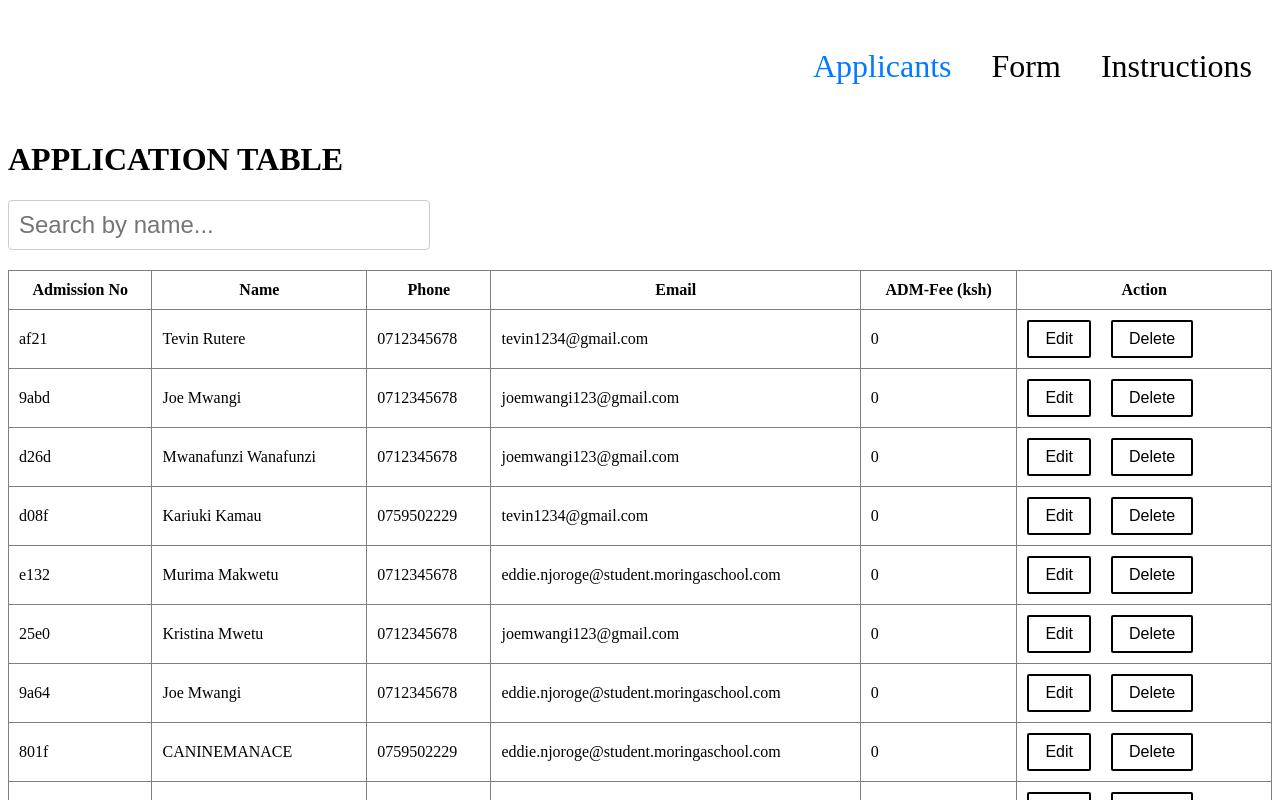
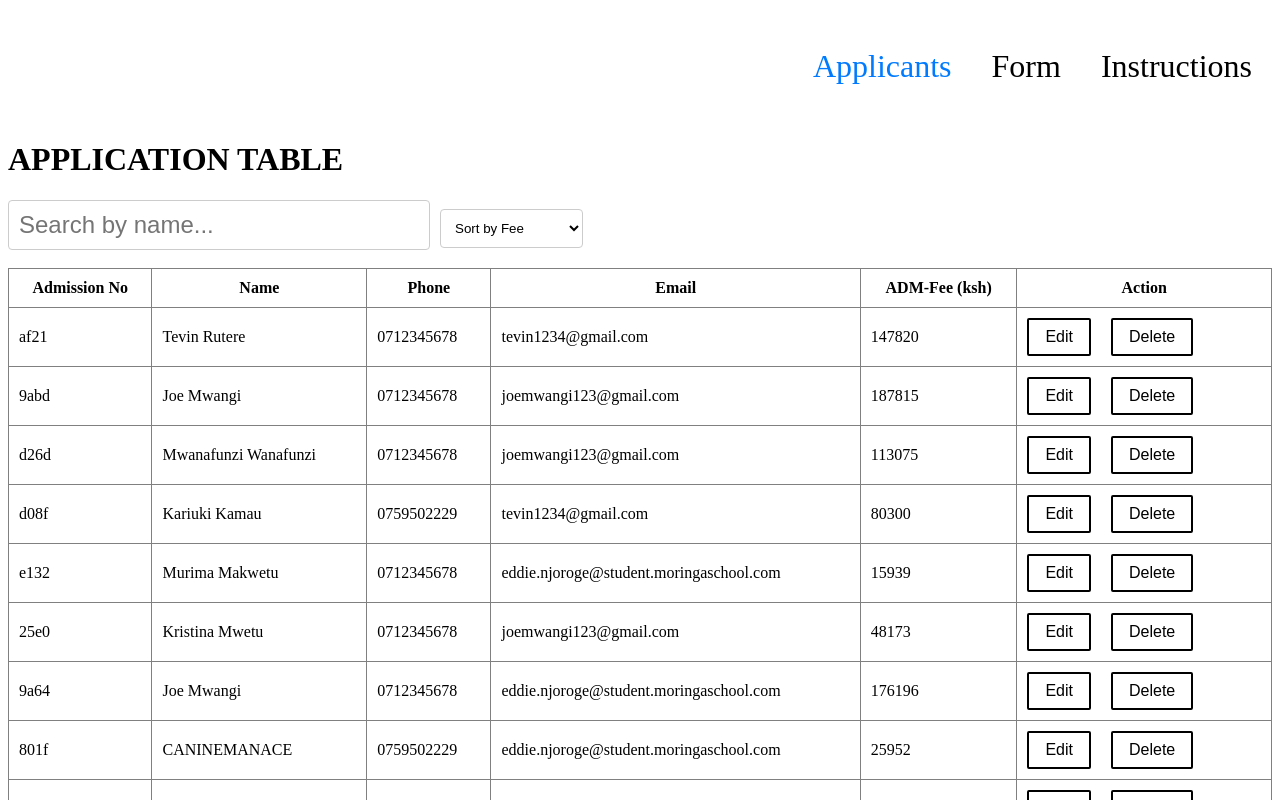
Before and after one commit to caninemanace/SCHOOL-ADM-SYSTEM, a React (Vite) app: page / in a window 1280 px wide. Shown: the top 800 px of the page. Built offline with nearby package versions, Linux system fonts and the light colour scheme; data requests are answered from the project's data file.

Commit message:
Added new data to Applicants.jsx

```diff
--- a/src/Applicants.jsx
+++ b/src/Applicants.jsx
@@ -7,12 +7,30 @@ function Applicants() {
   const [students, setStudents] = useState([]);
   const [editingStudent, setEditingStudent] = useState(null);
   const [searchQuery, setSearchQuery] = useState("");
+  const [sortOrder, setSortOrder] = useState("");
 
   useEffect(() => {
-    fetch("http://localhost:3000/students")
-      .then((res) => res.json())
-      .then((data) => setStudents(data))
-      .catch((err) => console.error("Error fetching students:", err));
+    const baseFee = 200000;
+    const minFee = 4000;
+
+    const fetchAndUpdateFees = () => {
+      fetch("http://localhost:3000/students")
+        .then((res) => res.json())
+        .then((data) => {
+          const updatedStudents = data.map(student => {
+            const reduction = Math.floor(Math.random() * (baseFee - minFee));
+            const newFee = baseFee - reduction;
+            return { ...student, fee: newFee };
+          });
+          setStudents(updatedStudents);
+        })
+        .catch((err) => console.error("Error fetching students:", err));
+    };
+
+    fetchAndUpdateFees(); // Initial fetch
+    const interval = setInterval(fetchAndUpdateFees, 30000); // Refresh every 30 sec
+
+    return () => clearInterval(interval); // Clean up
   }, []);
 
   const handleDelete = (id) => {
@@ -55,23 +73,31 @@ function Applicants() {
       .catch((err) => console.error("Update error:", err));
   };
 
-  const filteredStudents = students.filter((student) =>
-    student.name.toLowerCase().includes(searchQuery.toLowerCase())
-  );
+  const filteredStudents = students
+    .filter((student) =>
+      student.name.toLowerCase().includes(searchQuery.toLowerCase())
+    )
+    .sort((a, b) => {
+      if (sortOrder === "lowToHigh") {
+        return a.fee - b.fee;
+      } else if (sortOrder === "highToLow") {
+        return b.fee - a.fee;
+      }
+      return 0;
+    });
 
   return (
     <>
       <NavBar />
       <h1>APPLICATION TABLE</h1>
       <div>
-
         <input
           type="text"
           placeholder="Search by name..."
           value={searchQuery}
           onChange={(e) => setSearchQuery(e.target.value)}
           style={{
-            marginBottom: "20px",
+            marginBottom: "10px",
             padding: "10px",
             width: "100%",
             maxWidth: "400px",
@@ -79,6 +105,23 @@ function Applicants() {
             borderRadius: "4px",
           }}
         />
+
+        <select
+          value={sortOrder}
+          onChange={(e) => setSortOrder(e.target.value)}
+          style={{
+            marginBottom: "20px",
+            marginLeft: "10px",
+            padding: "10px",
+            border: "1px solid #ccc",
+            borderRadius: "4px",
+          }}
+        >
+          <option value="">Sort by Fee</option>
+          <option value="lowToHigh">Fee: Low to High</option>
+          <option value="highToLow">Fee: High to Low</option>
+        </select>
+
         {editingStudent ? (
           <EditForm
             student={editingStudent}
```
